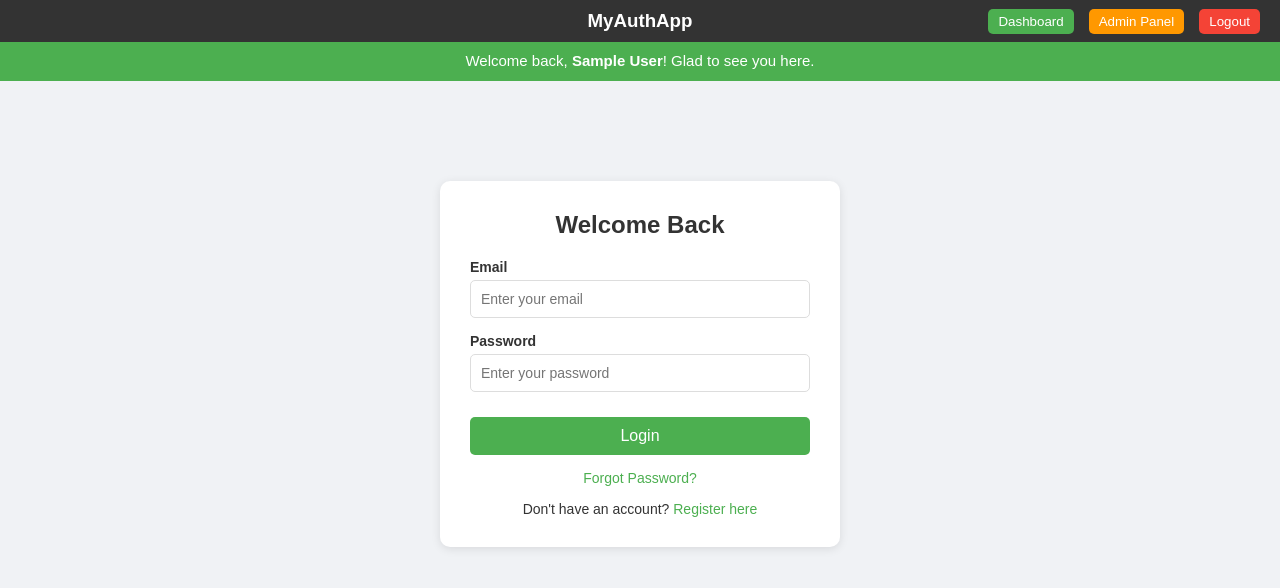
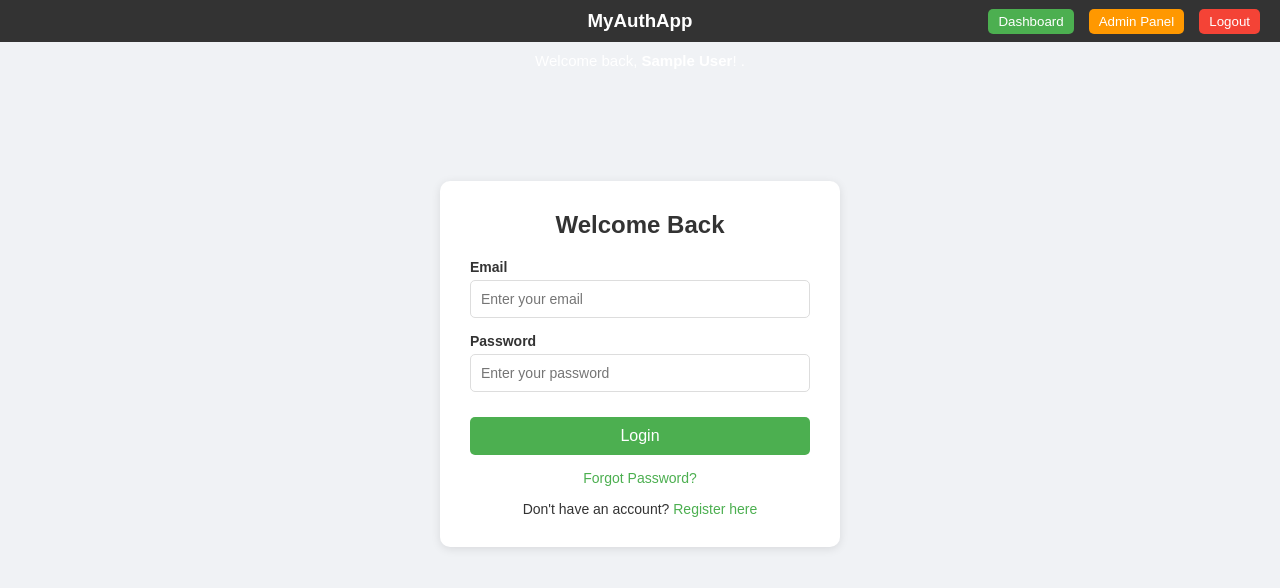
Before and after one commit to Lavanya98838/PRODIGY_FULLSTACK_TASK01, a React app in the folder frontend/: page /login in a window 1280 px wide. Shown: the top 588 px of the page. Built offline with nearby package versions, Linux system fonts and the light colour scheme; sample sign-in values are in the browser's storage; the HTML template or start-up script is replaced by a standard one.

Commit message:
colour change in navbar

```diff
--- a/frontend/src/components/Navbar.jsx
+++ b/frontend/src/components/Navbar.jsx
@@ -93,7 +93,7 @@ const Navbar = () => {
       {/* Greeting Navbar - only shown when logged in */}
       {user && (
         <div style={{
-          backgroundColor: "#4CAF50",
+          backgroundColor: "#875e5e00",
           padding: "8px 20px",
           display: "flex",
           alignItems: "center",
@@ -108,7 +108,7 @@ const Navbar = () => {
             maxWidth: "90%",
             lineHeight: "1.5"
           }}>
-            Welcome back, <strong>{user.name}</strong>! Glad to see you here.
+            Welcome back, <strong>{user.name}</strong>! .
           </p>
         </div>
       )}
```
